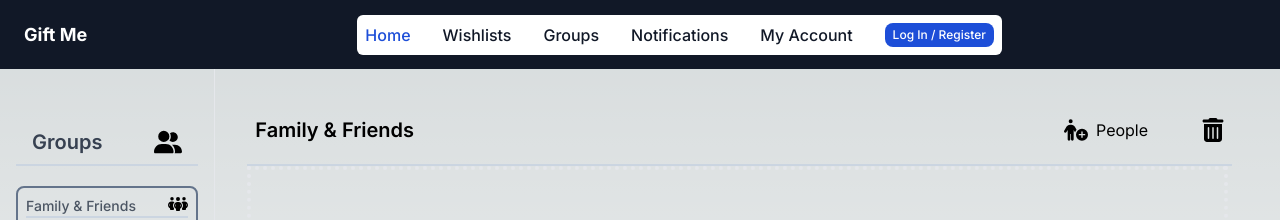
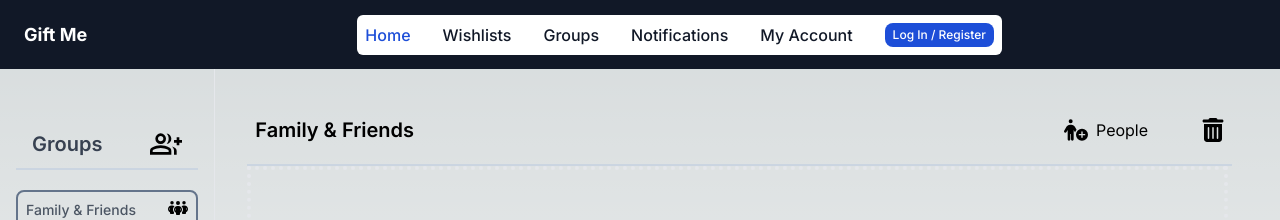
Before and after one commit to NVR-2023/TBD-GiftMe-wish-list-app, a Next.js app: page /groups in a window 1280 px wide. Shown: the top 220 px of the page. Built offline with nearby package versions, Linux system fonts and the light colour scheme.

Commit message:
changed icons source to google Icons; add vertical scroll to sidebar and content

```diff
--- a/src/app/_components/Layout/groups-sidebar/addGroupIcon.tsx
+++ b/src/app/_components/Layout/groups-sidebar/addGroupIcon.tsx
@@ -1,10 +1,14 @@
-
 export default function AddGroupIcon() {
-    return (
-        <div>
-            <svg xmlns="http://www.w3.org/2000/svg" height="24" width="28" viewBox="0 0 640 512">
-                <path d="M96 128a128 128 0 1 1 256 0A128 128 0 1 1 96 128zM0 482.3C0 383.8 79.8 304 178.3 304h91.4C368.2 304 448 383.8 448 482.3c0 16.4-13.3 29.7-29.7 29.7H29.7C13.3 512 0 498.7 0 482.3zM609.3 512H471.4c5.4-9.4 8.6-20.3 8.6-32v-8c0-60.7-27.1-115.2-69.8-151.8c2.4-.1 4.7-.2 7.1-.2h61.4C567.8 320 640 392.2 640 481.3c0 17-13.8 30.7-30.7 30.7zM432 256c-31 0-59-12.6-79.3-32.9C372.4 196.5 384 163.6 384 128c0-26.8-6.6-52.1-18.3-74.3C384.3 40.1 407.2 32 432 32c61.9 0 112 50.1 112 112s-50.1 112-112 112z" />
-            </svg>
-        </div>
-    )
+  return (
+    <div>
+      <svg
+        xmlns="http://www.w3.org/2000/svg"
+        height="32"
+        viewBox="0 -960 960 960"
+        width="32"
+      >
+        <path d="M500-482q29-32 44.5-73t15.5-85q0-44-15.5-85T500-798q60 8 100 53t40 105q0 60-40 105t-100 53Zm220 322v-120q0-36-16-68.5T662-406q51 18 94.5 46.5T800-280v120h-80Zm80-280v-80h-80v-80h80v-80h80v80h80v80h-80v80h-80Zm-480-40q-66 0-113-47t-47-113q0-66 47-113t113-47q66 0 113 47t47 113q0 66-47 113t-113 47ZM0-160v-112q0-34 17.5-62.5T64-378q62-31 126-46.5T320-440q66 0 130 15.5T576-378q29 15 46.5 43.5T640-272v112H0Zm320-400q33 0 56.5-23.5T400-640q0-33-23.5-56.5T320-720q-33 0-56.5 23.5T240-640q0 33 23.5 56.5T320-560ZM80-240h480v-32q0-11-5.5-20T540-306q-54-27-109-40.5T320-360q-56 0-111 13.5T100-306q-9 5-14.5 14T80-272v32Zm240-400Zm0 400Z" />
+      </svg>
+    </div>
+  );
 }
```
